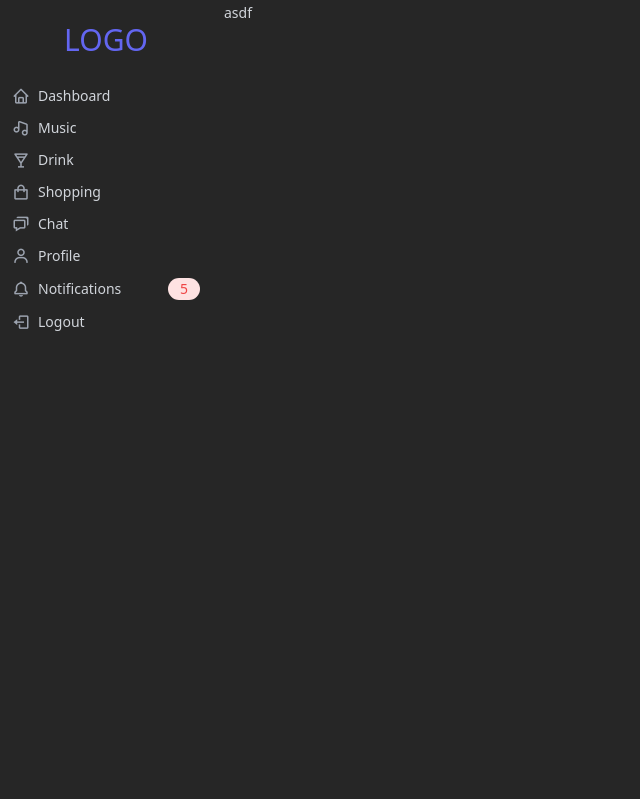
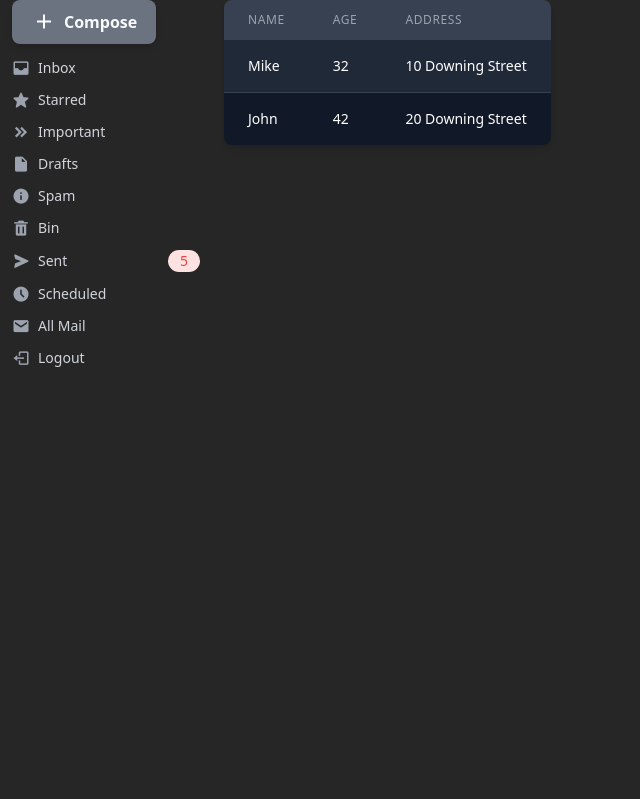
Before and after one commit to edadma/react-tailwind, a React (Create React App) app: page / in a window 1280 px wide. Shown: the top 799 px of the page, without its empty margins (0-640 px from the left). Built offline with nearby package versions, Linux system fonts and the light colour scheme.

Commit message:
demo styling

```diff
--- a/src/Demo.tsx
+++ b/src/Demo.tsx
@@ -79,53 +79,68 @@ export const Demo: React.FC = () => {
           <Sider width={56}>
             <link rel="stylesheet" href="https://unpkg.com/boxicons@2.0.7/css/boxicons.min.css" />
 
-            <div className="flex items-center justify-center h-20">
-              <h1 className="text-3xl uppercase text-indigo-500">Logo</h1>
-            </div>
+            <Button pill className="flex mb-2 w-36">
+              <span className="inline-flex items-center mr-2 text-2xl">
+                <i className="bx bx-plus"></i>
+              </span>{' '}
+              Compose
+            </Button>
             <Text className="py-1.5 flex flex-row items-center hover:translate-x-2 transition-transform ease-in duration-200 dark:hover:text-gray-500">
               <span className="inline-flex items-center justify-center mr-2 text-lg text-gray-400">
-                <i className="bx bx-home"></i>
+                <i className="bx bxs-inbox"></i>
               </span>
-              <span className="text-sm font-medium">Dashboard</span>
+              <span className="text-sm font-medium">Inbox</span>
             </Text>
             <Text className="py-1.5 flex flex-row items-center hover:translate-x-2 transition-transform ease-in duration-200 text-gray-500 dark:hover:text-gray-500">
               <span className="inline-flex items-center justify-center mr-2 text-lg text-gray-400">
-                <i className="bx bx-music"></i>
+                <i className="bx bxs-star"></i>
               </span>
-              <span className="text-sm font-medium">Music</span>
+              <span className="text-sm font-medium">Starred</span>
             </Text>
             <Text className="py-1.5 flex flex-row items-center hover:translate-x-2 transition-transform ease-in duration-200 text-gray-500 dark:hover:text-gray-500">
               <span className="inline-flex items-center justify-center mr-2 text-lg text-gray-400">
-                <i className="bx bx-drink"></i>
+                <i className="bx bxs-chevrons-right"></i>
               </span>
-              <span className="text-sm font-medium">Drink</span>
+              <span className="text-sm font-medium">Important</span>
             </Text>
             <Text className="py-1.5 flex flex-row items-center hover:translate-x-2 transition-transform ease-in duration-200 text-gray-500 dark:hover:text-gray-500">
               <span className="inline-flex items-center justify-center mr-2 text-lg text-gray-400">
-                <i className="bx bx-shopping-bag"></i>
+                <i className="bx bxs-file-blank"></i>
               </span>
-              <span className="text-sm font-medium">Shopping</span>
+              <span className="text-sm font-medium">Drafts</span>
             </Text>
             <Text className="py-1.5 flex flex-row items-center hover:translate-x-2 transition-transform ease-in duration-200 text-gray-500 dark:hover:text-gray-500">
               <span className="inline-flex items-center justify-center mr-2 text-lg text-gray-400">
-                <i className="bx bx-chat"></i>
+                <i className="bx bxs-info-circle"></i>
               </span>
-              <span className="text-sm font-medium">Chat</span>
+              <span className="text-sm font-medium">Spam</span>
             </Text>
             <Text className="py-1.5 flex flex-row items-center hover:translate-x-2 transition-transform ease-in duration-200 text-gray-500 dark:hover:text-gray-500">
               <span className="inline-flex items-center justify-center mr-2 text-lg text-gray-400">
-                <i className="bx bx-user"></i>
+                <i className="bx bxs-trash"></i>
               </span>
-              <span className="text-sm font-medium">Profile</span>
+              <span className="text-sm font-medium">Bin</span>
             </Text>
             <Text className="py-1.5 flex flex-row items-center hover:translate-x-2 transition-transform ease-in duration-200 text-gray-500 dark:hover:text-gray-500">
               <span className="inline-flex items-center justify-center mr-2 text-lg text-gray-400">
-                <i className="bx bx-bell"></i>
+                <i className="bx bxs-send"></i>
               </span>
-              <span className="text-sm font-medium">Notifications</span>
+              <span className="text-sm font-medium">Sent</span>
               <span className="ml-auto text-sm bg-red-100 rounded-full px-3 py-px text-red-500">
                 5
               </span>
+            </Text>
+            <Text className="py-1.5 flex flex-row items-center hover:translate-x-2 transition-transform ease-in duration-200 text-gray-500 dark:hover:text-gray-500">
+              <span className="inline-flex items-center justify-center mr-2 text-lg text-gray-400">
+                <i className="bx bxs-time-five"></i>
+              </span>
+              <span className="text-sm font-medium">Scheduled</span>
+            </Text>
+            <Text className="py-1.5 flex flex-row items-center hover:translate-x-2 transition-transform ease-in duration-200 text-gray-500 dark:hover:text-gray-500">
+              <span className="inline-flex items-center justify-center mr-2 text-lg text-gray-400">
+                <i className="bx bxs-envelope"></i>
+              </span>
+              <span className="text-sm font-medium">All Mail</span>
             </Text>
             <Text className="py-1.5 flex flex-row items-center hover:translate-x-2 transition-transform ease-in duration-200 text-gray-500 dark:hover:text-gray-500">
               <span className="inline-flex items-center justify-center mr-2 text-lg text-gray-400">
@@ -135,7 +150,7 @@ export const Demo: React.FC = () => {
             </Text>
           </Sider>
           <Content>
-            <Text>asdf</Text>
+            <Table striped hoverable columns={columns} data={data} />
           </Content>
         </RowLayout>
         <Card>
```
